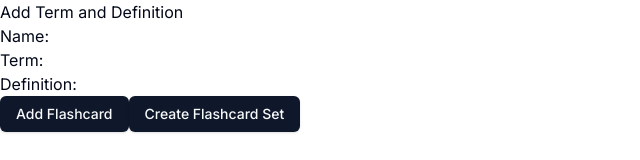
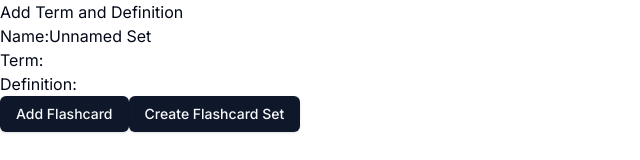
Before and after one commit to maarao/vidlet, a Next.js app: page /create in a window 1280 px wide. Shown: the top 160 px of the page, without its empty margins (0-640 px from the left). Built offline with nearby package versions, Linux system fonts and the light colour scheme.

Commit message:
Feat: made uid linked to creation time and cleaned up unneccesary state usage

```diff
--- a/app/create/page.tsx
+++ b/app/create/page.tsx
@@ -15,19 +15,10 @@ interface FlashcardSet {
 }
 
 const Create = () => {
-    const [uid, setUid] = useState<number>(Date.now());
-
-    const [flashcards, setFlashcards] = useState<FlashcardSet>({key: uid, name: "", cards: []});
-
-    const [name, setName] = useState<string>("Unnamed Set");
+    const [flashcards, setFlashcards] = useState<FlashcardSet>({key: Date.now(), name: "Unnamed Set", cards: []});
 
     const [term, setTerm] = useState<string>("");
     const [definition, setDefinition] = useState<string>("");
-
-    const updateName = () => {
-        setFlashcards({...flashcards, name: name});
-        console.log(flashcards);
-    }
 
     const addFlashcard = () => {
         setFlashcards({...flashcards, cards: [...flashcards.cards, {term: term, definition: definition}]});
@@ -35,18 +26,10 @@ const Create = () => {
         setDefinition("");
     }
 
-    const updateUid = () => {
-        setUid(Date.now());
-        setFlashcards({...flashcards, key: uid});
-    }
-
     const createFlashcardSet = () => {
-        // updateName();
-        updateUid();
+        setFlashcards({...flashcards, key: Date.now()});
 
         localStorage.setItem(flashcards.key.toString(), JSON.stringify(flashcards));
-
-        setName("");
     }
 
     return (
```
